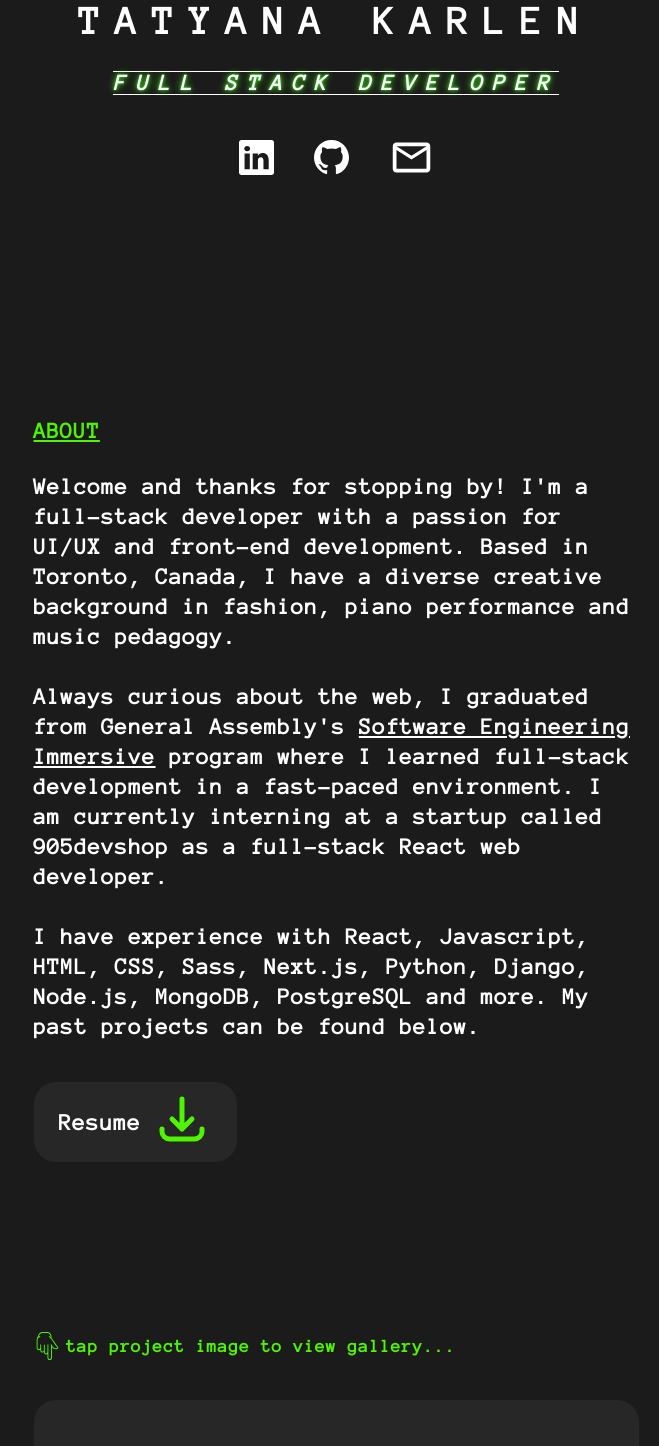
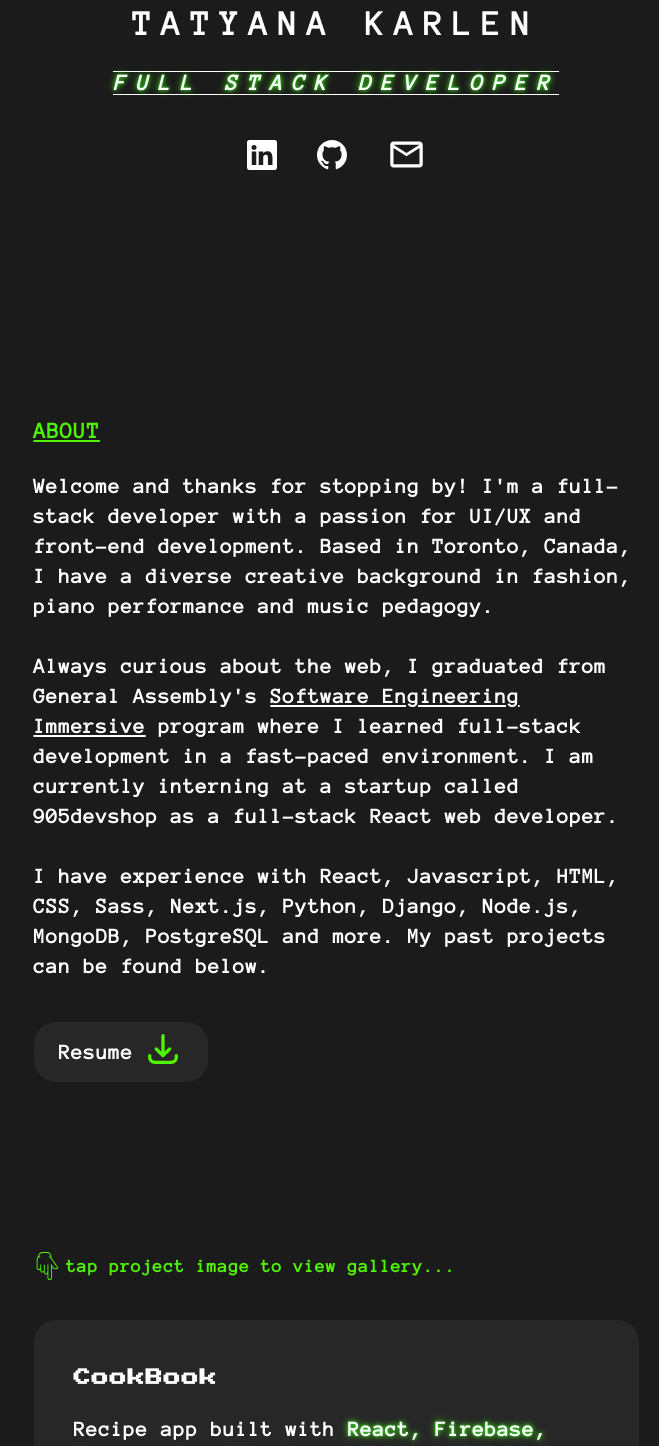
Before and after one commit to tatyanakarlen/PortfolioWebsite, a React (Create React App) app: page / in a window 1280 px wide. Shown: the part 480-1926 px from the top of the page, without its empty margins (304-963 px from the left). Built offline with nearby package versions, Linux system fonts and the light colour scheme; a web font is replaced by a local one.

Commit message:
touched up some UI issues

```diff
--- a/src/App.js
+++ b/src/App.js
@@ -50,7 +50,7 @@ import images from './components/assets/Images';
 function App() {
   const [projects] = useState([
     {
-      title: 'CookBook / Spoonacular',
+      title: 'CookBook',
       headline: 'Recipe app built with',
       tech: ['React', 'Firebase', 'Spoonacular API', 'Bootstrap'],
       images: [img26, img27, img28, img29, img30, img31, img32],
--- a/src/components/About/About.css
+++ b/src/components/About/About.css
@@ -1,37 +1,3 @@
-.download {
-  gap: 1rem;
-  display: flex;
-  align-items: baseline;
-}
-
-.download h1 {
-  font-size: 2rem;
-  text-decoration: underline;
-  color: white;
-  text-shadow: 0px 0px 3px rgb(50 211 58), 0px 0px 7px var(--color-green);
-}
-
-.download #download-icon {
-  font-size: 3.2rem;
-  color: white;
-  text-shadow: 0px 0px 3px rgb(50 211 58), 0px 0px 7px var(--color-green);
-}
-
-.download a:hover {
-  cursor: pointer;
-}
-
-.download-text-container {
-  display: flex;
-  flex-direction: column;
-  justify-content: center;
-  align-items: center;
-  gap: 1rem;
-}
-
-.download-text-container h1 {
-  font-size: 2.5rem;
-}
 
 .paragraph span {
   text-decoration: underline;
@@ -61,17 +27,21 @@
   align-items: center;
   display: flex;
   font-size: 2rem;
-  gap: 1.1rem;
+  gap: 1rem;
   display: inline-flex;
   background-color: #2e2e2ea6;
   padding: 0.8rem 2.5rem;
   border-radius: 2.2rem;
 }
 
+.resume-link-container h3 {
+  font-size: 2.1rem;
+}
+
 .resume-link-container svg {
   color: var(--color-green);
-    font-size: 6rem;
-    -webkit-animation-duration: 0.9s;
+  font-size: 4rem;
+  -webkit-animation-duration: 0.9s;
   animation-duration: 0.9s;
   -webkit-animation-iteration-count: infinite;
   animation-iteration-count: infinite;
--- a/src/components/Hero/Hero.css
+++ b/src/components/Hero/Hero.css
@@ -9,8 +9,8 @@
 }
 
 .header-inner-wrapper h1 {
-  font-size: 4rem;
-  letter-spacing: 15px;
+  font-size: 3.5rem;
+  letter-spacing: 10px;
 }
 
 .header-inner-wrapper h3 {
@@ -30,7 +30,7 @@
 }
 
 .header-icon-container .header-icon {
-  font-size: 3.5rem;
+  font-size: 3rem;
   transition: all 0.2s ease 0.1s;
 }
 
@@ -40,7 +40,7 @@
 }
 
 .header-icon-container #mail-icon {
-  font-size: 4.5rem;
+  font-size: 3.9rem;
 }
 
 .header-inner-wrapper .icon-links {
--- a/src/components/MobileNav/MobileNav.css
+++ b/src/components/MobileNav/MobileNav.css
@@ -60,7 +60,7 @@ nav a {
   position: relative;
   text-decoration: none;
   color: #f7f7f7;
-  font-size: 3em;
+  font-size: 2.7em;
   display: inline-block;
   margin-top: 1.25em;
   transition: color 0.2s ease-in-out;
--- a/src/pages/BioPortfolioPage/BioPortfolioPage.css
+++ b/src/pages/BioPortfolioPage/BioPortfolioPage.css
@@ -13,7 +13,7 @@
 
 p,
 h1 {
-  font-size: 2.3rem;
+  font-size: 2.1rem;
 }
 
 p,
```
